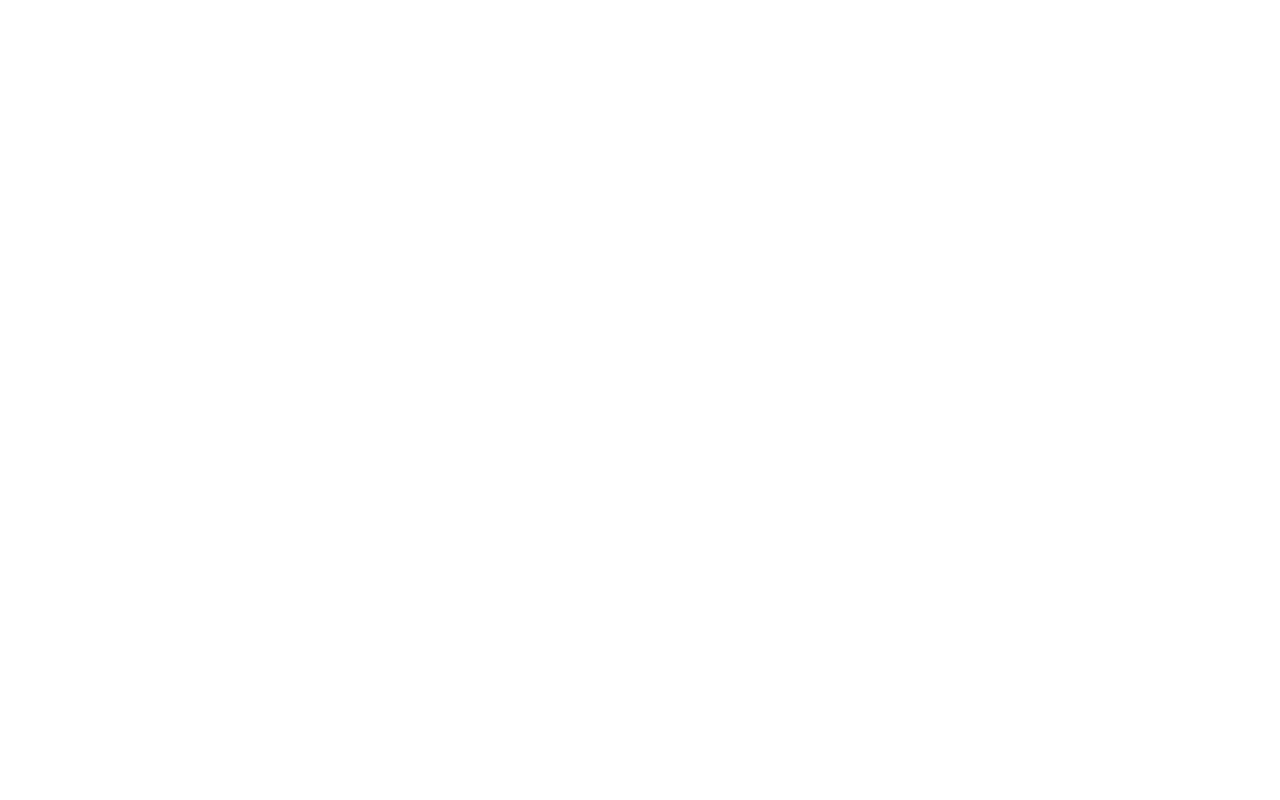
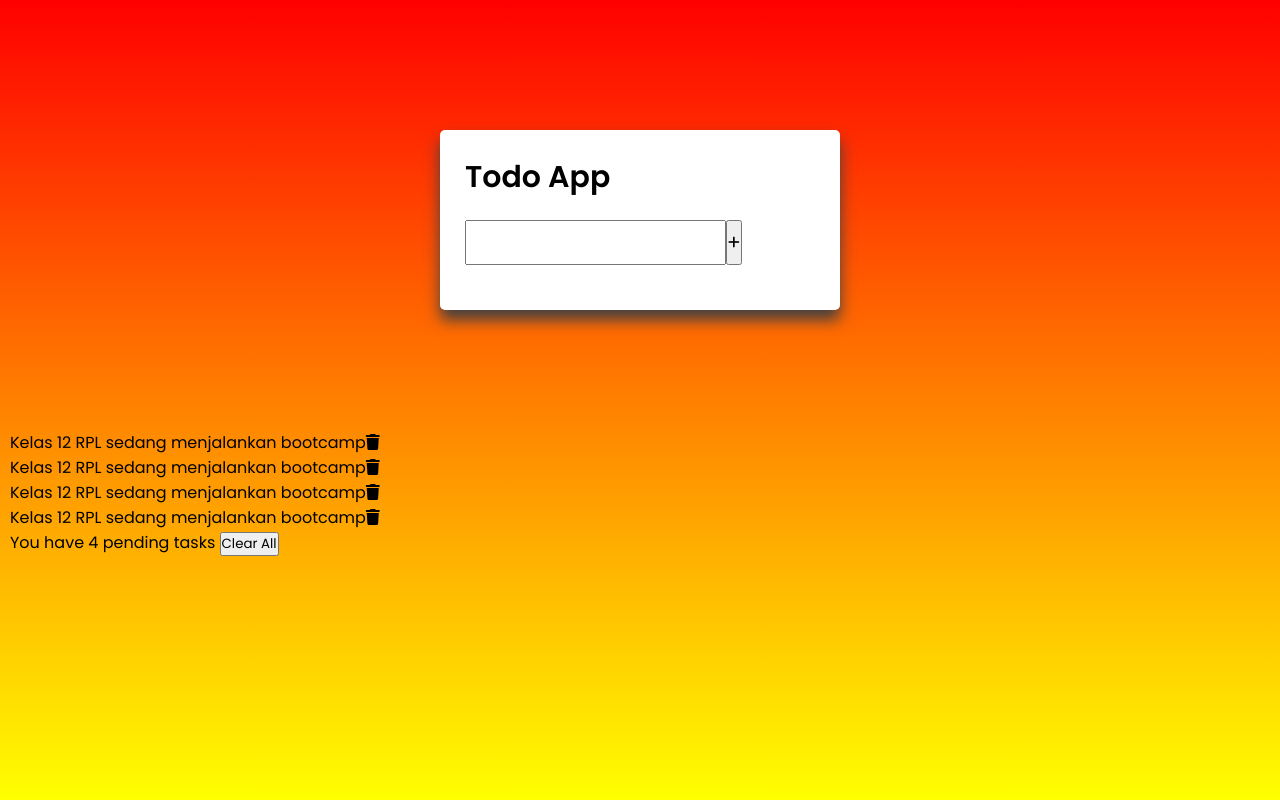
Before and after one commit to AddinDev/Todo-Web, a plain HTML site: page index.html in a window 1280 px wide. Drawn offline with Linux system fonts and the light colour scheme.

Commit message:
update with css

```diff
--- a/index.html
+++ b/index.html
@@ -5,8 +5,25 @@
     <meta http-equiv="X-UA-Compatible" content="IE=edge">
     <meta name="viewport" content="width=device-width, initial-scale=1.0">
     <title>To Do List</title>
-</head>
+    <link rel="stylesheet" href="style/style.css">
+    <link rel="stylesheet" href="https://cdnjs.cloudflare.com/ajax/libs/font-awesome/6.0.0-beta2/css/all.min.css" integrity="sha512-YWzhKL2whUzgiheMoBFwW8CKV4qpHQAEuvilg9FAn5VJUDwKZZxkJNuGM4XkWuk94WCrrwslk8yWNGmY1EduTA==" crossorigin="anonymous" referrerpolicy="no-referrer" /></head>
 <body>
-
+    <div class="wrapper">
+        <header>Todo App</header>
+        <div class="inputField">
+            <input type="text" name="Add Your New Todo">
+            <button><i class="fas fa-plus"></i></button>
+        </div>
+    </div>
+    <ul class="todoList">
+        <li>Kelas 12 RPL sedang menjalankan bootcamp<span><i class="fas fa-trash"></i></span></li>
+        <li>Kelas 12 RPL sedang menjalankan bootcamp<span><i class="fas fa-trash"></i></span></li>
+        <li>Kelas 12 RPL sedang menjalankan bootcamp<span><i class="fas fa-trash"></i></span></li>
+        <li>Kelas 12 RPL sedang menjalankan bootcamp<span><i class="fas fa-trash"></i></span></li>
+    </ul>
+    <div class="footer">
+        <span>You have 4 pending tasks</span>
+        <button>Clear All</button>
+    </div>
 </body>
 </html>
--- /dev/null
+++ b/style/style.css
@@ -0,0 +1,37 @@
+@import url('https://fonts.googleapis.com/css2?family=Poppins:wght@200;300;400;500;600;700&display=swap');
+
+* {
+    padding: 0;
+    margin: 0;
+    box-sizing: border-box;
+    font-family: 'Poppins', sans-serif;
+}
+
+body {
+    width: 100%;
+    height: 100vh;
+    padding: 10px;
+    background: linear-gradient(to bottom, red, yellow);
+}
+
+.wrapper {
+    background: white;
+    max-width: 400px;
+    width: 100%;
+    margin: 120px auto;
+    padding: 25px;
+    border-radius: 5px;
+    box-shadow: 0px 10px 15px rgb(65, 64, 64);
+}
+
+.wrapper header {
+    font-size: 30px;
+    font-weight: 600;
+}
+
+.wrapper .inputField {
+    margin: 20px 0;
+    width: 100%;
+    display: flex;
+    height: 45px;
+}
```
